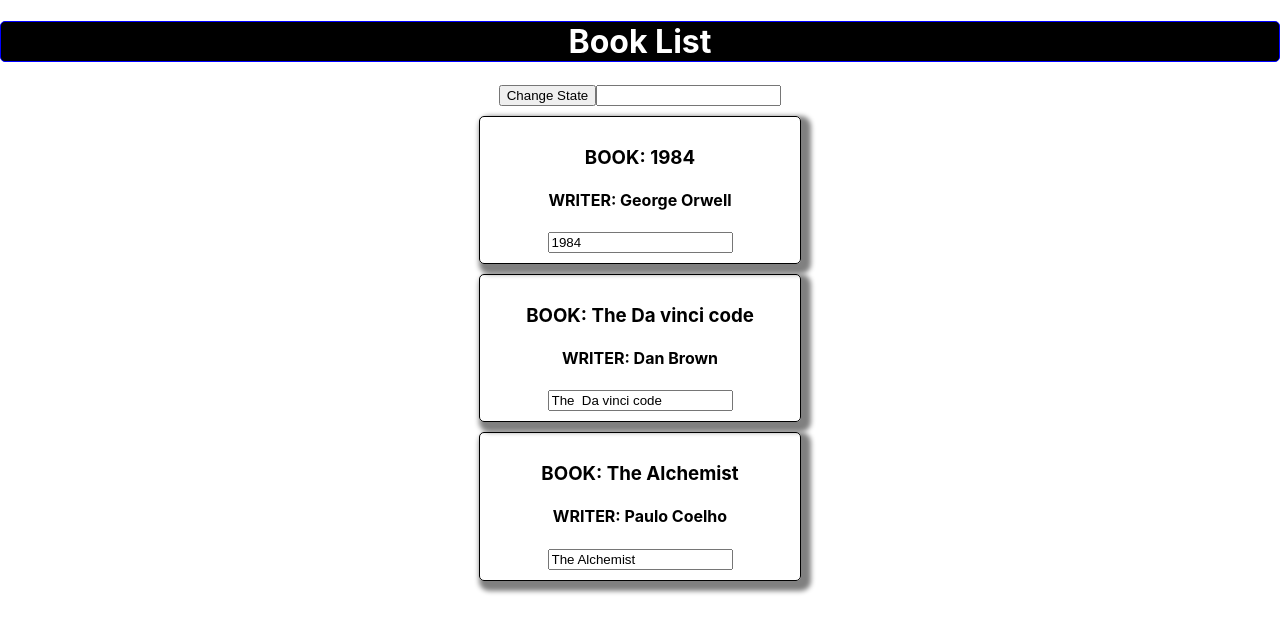
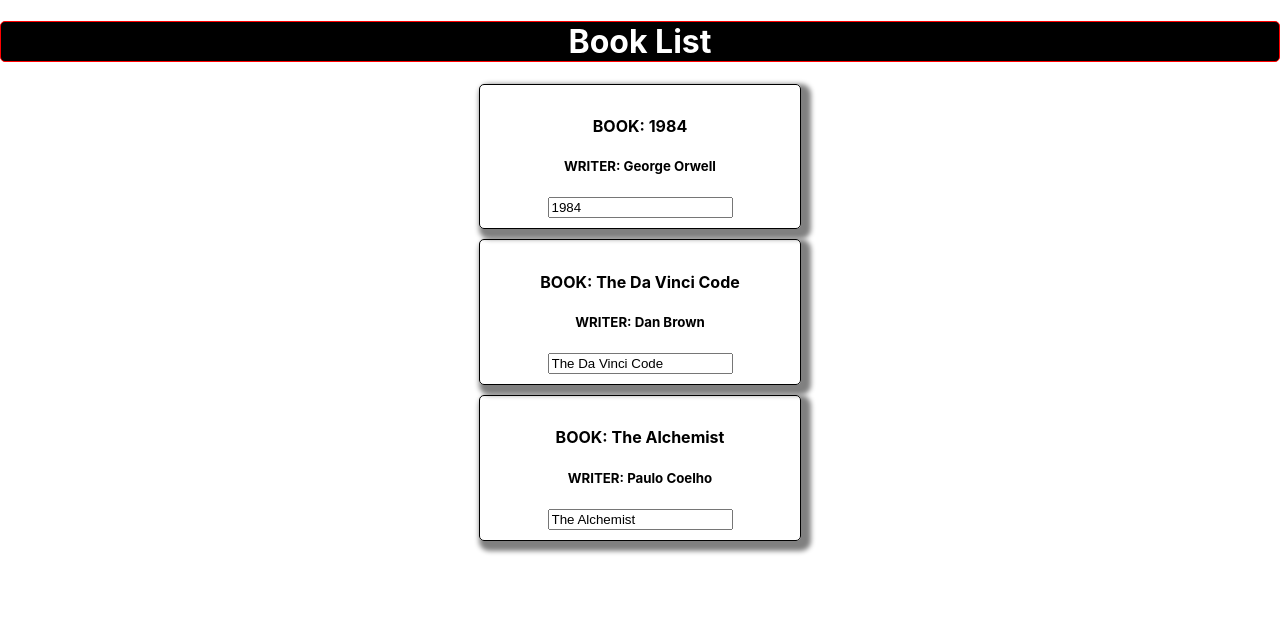
Before and after one commit to pauldipjoy/react_App_bohibrihi, a React (Create React App) app: page / in a window 1280 px wide. Shown: the top 632 px of the page. Built offline with nearby package versions, Linux system fonts and the light colour scheme.

Commit message:
change app again

```diff
--- a/src/App.js
+++ b/src/App.js
@@ -1,304 +1,473 @@
-import React, { Component } from 'react';
-import './App.css';
-import Book from './components/Book.js';
+// import React, { Component } from 'react';
+// import './App.css';
+// import Book from './components/Book.js';
 
-// JSX-
+// // JSX-
 
-// Functional Component-
-// function App() {
+// // Functional Component-
+// // function App() {
 
-//   return (
+// //   return (
 
-//     <div className = "App" >
+// //     <div className = "App" >
 
-//       <h1> Hello React JS </h1>
+// //       <h1> Hello React JS </h1>
 
-//       <Person/>
+// //       <Person/>
 
-//     </div>
+// //     </div>
 
-//   );
+// //   );
 
-  // without jsx code using react library method and same output-
-// return React.createElement("div" , { className: "App"}, React.createElement("h1" , null , "Hello React JS") ,  <Person /> );
+//   // without jsx code using react library method and same output-
+// // return React.createElement("div" , { className: "App"}, React.createElement("h1" , null , "Hello React JS") ,  <Person /> );
 
 
-//}
+// //}
 
-// functional Component-
-// function Person(){
+// // functional Component-
+// // function Person(){
 
-//   return (
+// //   return (
 
-//   <div>
+// //   <div>
 
-//     <h1>Hello! I am person component</h1>
+// //     <h1>Hello! I am person component</h1>
 
-//   </div>
+// //   </div>
 
-//   );
+// //   );
 
 
-  // without jsx code using react library method and same output-
-  //return React.createElement("div" , null , React.createElement("h1" , null , "Hello! I am person component"));
+//   // without jsx code using react library method and same output-
+//   //return React.createElement("div" , null , React.createElement("h1" , null , "Hello! I am person component"));
 
-// }
+// // }
 
 
-// ctrl + k + c => comment
-// ctrl + k + u => uncomment
+// // ctrl + k + c => comment
+// // ctrl + k + u => uncomment
 
-// class Component-
-class App extends Component {
+// // class Component-
+// class App extends Component {
 
 
 
 
-//state - define only class based component and that class component property
-//16.8 version have no constructor define thats optional
+// //state - define only class based component and that class component property
+// //16.8 version have no constructor define thats optional
 
 
-state = {
+// state = {
 
-  books : [
+//   books : [
 
-    { bookName : "1984" ,  writer : "George Orwell" },
-    { bookName : "The  Da vinci code" , writer : "Dan Brown" },
-    { bookName : "The Alchemist" , writer : "Paulo Coelho" }
-
-],
-
-  otherProp : "I am some other property"
+//     { id : 100 ,  bookName : "1984" ,  writer : "George Orwell" },
+//     { id : 111 ,  bookName : "The  Da vinci code" , writer : "Dan Brown" },
+//     { id : 112 ,  bookName : "The Alchemist" , writer : "Paulo Coelho" },
 
 
-}
-
-// old version-
-
-// constructor(){
-
-   //super();
-
-   //this.state = {}
-
-// }
-
-
-
-
-// onclick button function
-
-// change state method()-
-// new__Book__Name- dynamic parameter pass in method
-change__Button__State = ( new_Book_Name )=> {
-  //console.log("button clicked");
-
-  // BY usung this method() chnage above the state-
-
-  // normally in js-
-  // this.state.books[0].bookName= " 1974"  ->  wrong process
-
-
-
-  // setState()- component class build in method
-this.setState( {
-
-  books : [
-
-    { bookName : new_Book_Name , writer : "George Orwell" },
-    { bookName : "The  Da vinci code" , writer :"Dan Brown" },
-    { bookName : "Metmophosis" , writer : "Franz Kafka" }
-
-    ] ,
-
-    otherProp : "I am some other property__2"
-
-
-} );
-
-}
-// onclick  button function end
-
-
-
-// onchange input function-
-
-change__Input__State = event => {
-
-  this.setState( {
-
-    books : [
-
-      { bookName : event.target.value , writer : "George Orwell" },
-      { bookName : "The  Da vinci code" , writer :"Dan Brown" },
-      { bookName : "Metmophosis" , writer : "Franz Kafka" }
-
-      ] ,
-
-} );
-
-  }
-// onchange input function end
-
-
-
-render() {
-
-
-
-// Inline CSS
-const style = {
-
-  border: "1px solid blue",
-  borderRadius: "5px",
-  backgroundColor: "black",
-  color:"white"
-
-}
-
-
-    // let obj = new Component();
-    // console.log(obj);
-
-
-
-    // state & after change state in console test//
-//console.log(this.state);
-// state & after change state end //
-
-
-// Component List start
-
-const bookState = this.state.books;
-
-//const addbooks = bookState.map(function(book){
-
-
-const addbooks = bookState.map( book => {
-
-
-//console.log(book);
-//console.log(book.bookName);
-//console.log(book.writer);
-
-return (
-
-<Book
-
-bookName = {book.bookName}
-writer = {book.writer}
-/>
-
-);
-
-});
-
-
-//console.log(bookState);
-
-console.log(addbooks);
-
-
-
-
-// Component List end
+// ],
 
 
 
 
 
 
-  return (
+
+//   //otherProp : "I am some other property"
 
 
-<div className = "App" >
+// }
 
+// // old version-
 
-{/* for person component- */}
+// // constructor(){
 
+//    //super();
 
-    {/* <h1> Hello person JS </h1>
+//    //this.state = {}
 
-    <Person  name = "DIPJOY" age= "22" hometown = "Chittagong"> I am some info of person </Person>
-    <Person  name = "DIPA"   age= "20" hometown = "Dhaka" >  I am some info of person </Person>
-    <Person  name = "JACK"   age= "27" hometown = "sylet" >  I am some info of person</Person>
-    <Person  name = "TANMOY" age= "28" hometown = "Barisal">  I am some info of person</Person> */}
-
-
-
-  {/* for book list component- */}
-
-
-<h1 style={style}> Book List</h1>
-
-
- {/* FOR CHANGE STATE- */}
-
- {/*  method bind( two parameter) - dynamic parameter pass  */}
-<button onClick={this.change__Button__State.bind(this , "Nineteen Eighty-Four")}> Change State</button>
-
-{/* another better option using arrow function  */}
-{/* <button onClick={ () => this.change__Book__State("Nineteen Eighty-Four")} > Change State </button> */}
-
-{/* FOR CHANGE STATE end */}
-
-
-
-{/* Using Input field & change State- */}
-<input type ="text"  onChange = {this.change__Input__State} />
-{/* Using input field & change State end */}
+// // }
 
 
 
 
 
- {/* <Book
 
-  bookName = {this.state.books[0].bookName}
-  writer = {this.state.books[0].writer}
+// // onclick button function
 
-  inputName = { this.change__Input__State}
+// // change state method()-
+// // new__Book__Name- dynamic parameter pass in method
+// // change__Book__State = ( new_Book_Name )=> {
+//   //console.log("button clicked");
 
-/>
+//   // BY usung this method() chnage above the state-
 
-
-<Book
-
-  bookName = {this.state.books[1].bookName}
-  writer = {this.state.books[1].writer} />
+//   // normally in js-
+//   // this.state.books[0].bookName= " 1974"  ->  wrong process
 
 
 
-<Book
+//   // setState()- component class build in method
+// // this.setState( {
 
-  bookName = {this.state.books[2].bookName}
-  writer = {this.state.books[2].writer}
+// //   books : [
+
+// //     { bookName : new_Book_Name , writer : "George Orwell" },
+// //     { bookName : "The  Da vinci code" , writer :"Dan Brown" },
+// //     { bookName : "Metmophosis" , writer : "Franz Kafka" }
+
+// //     ] ,
+
+// //     otherProp : "I am some other property__2"
 
 
-    // pass method in props to books component using change state
-  change = {this.change__Button__State.bind(this, "Nineteen 84")} // (change book state fumction reference pass)
+// // } );
 
-/>  */}
+// // }
+// // onclick  button function end
 
 
 
 
-{/* component list */}
-
-{addbooks}
-
-{/* component list end */}
 
 
 
 
-</div>
 
-  );
 
+
+// // onchange input function-
+
+// change__Input__State = (event ,index) => {
+
+
+//   const book = {
+
+//     ...this.state.books[index]
+//   }
+
+//   book.bookName = event.target.value;
+//  const  books = [...this.state.books];
+
+//   books[index] = book;
+
+//   this.setState(
+
+//     {
+
+//     books: book
+
+//   }
+
+//     )
+
+
+
+
+// //   this.setState( {
+
+// //     books : [
+
+// //       { bookName : event.target.value , writer : "George Orwell" },
+// //       { bookName : "The  Da vinci code" , writer :"Dan Brown" },
+// //       { bookName : "Metmophosis" , writer : "Franz Kafka" }
+
+// //       ] ,
+
+// // } );
+
+// // console.log(event)
+
+
+
+
+
+
+
+
+
+//   }
+// // onchange input function end
+
+
+
+// // delete book from dom-
+// deleteBookState = index => {
+
+// //const books  = this.state.books.slice();
+// //const books = this.state.books.map(item => item);
+// const books = [...this.state.books];
+
+// books.splice(index , 1 );
+// this.setState({
+
+//   books : books
+
+// });
+
+
+// };
+
+
+
+
+
+
+
+
+
+
+
+
+
+
+// render() {
+
+
+
+// // Inline CSS
+// const style = {
+
+//   border: "1px solid blue",
+//   borderRadius: "5px",
+//   backgroundColor: "black",
+//   color:"white"
+
+// }
+
+
+//     // let obj = new Component();
+//     // console.log(obj);
+
+
+
+//     // state & after change state in console test//
+// //console.log(this.state);
+// // state & after change state end //
+
+
+
+
+// // Component List start-
+// //const bookState = this.state.books;
+// //const addbooks = bookState.map(function(book){
+
+// // mapping()- arrow function
+// const addbooks = this.state.books.map( (book , index ) => {
+
+
+// //console.log(book);
+
+// // book  property access-
+// //console.log(book.bookName);
+// //console.log(book.writer);
+
+// // all component return-
+// return (
+
+// <Book
+
+// bookName = {book.bookName}
+// writer = {book.writer}
+
+// delete = { () => this.deleteBookState(index)}
+
+// key = {book.id}
+
+// inputName ={ (event) => this.change__Input__State (event,index)}
+
+// />
+
+// );
+
+// });
+
+
+
+
+// //console.log(bookState);
+
+// console.log(addbooks);
+
+
+
+
+// // Component List end
+
+
+
+
+
+
+//   return (
+
+
+// <div className = "App" >
+
+
+// {/* for person component- */}
+
+
+//     {/* <h1> Hello person JS </h1>
+
+//     <Person  name = "DIPJOY" age= "22" hometown = "Chittagong"> I am some info of person </Person>
+//     <Person  name = "DIPA"   age= "20" hometown = "Dhaka" >  I am some info of person </Person>
+//     <Person  name = "JACK"   age= "27" hometown = "sylet" >  I am some info of person</Person>
+//     <Person  name = "TANMOY" age= "28" hometown = "Barisal">  I am some info of person</Person> */}
+
+
+
+//   {/* for book list component- */}
+
+
+// <h1 style={style}> Book List</h1>
+
+
+//  {/* FOR CHANGE STATE- */}
+
+//  {/*  method bind( two parameter) - dynamic parameter pass  */}
+// {/* <button onClick={this.change__Book__State.bind(this , "Nineteen Eighty-Four")}> Change State </button> */}
+
+// {/* another better option using arrow function  */}
+// {/* <button onClick={ () => this.change__Book__State("Nineteen Eighty-Four")} > Change State </button> */}
+
+// {/* FOR CHANGE STATE end */}
+
+
+
+// {/* Using Input field & change State- */}
+// <input type ="text"  onChange = {this.change__Input__State} />
+// {/* Using input field & change State end */}
+
+
+
+
+// {/* <Book
+
+//   bookName = {this.state.books[0].bookName}
+//   writer = {this.state.books[0].writer}
+
+//   inputName = { this.change__Input__State}
+
+// />
+
+
+// <Book
+
+//   bookName = {this.state.books[1].bookName}
+//   writer = {this.state.books[1].writer} />
+
+
+
+// <Book
+
+//   bookName = {this.state.books[2].bookName}
+//   writer = {this.state.books[2].writer}
+
+
+//     // pass method in props to books component using change state
+//   change = {this.change__Book__State.bind(this, "Nineteen 84")} // (change book state fumction reference pass)
+
+// />  */}
+
+
+
+
+// {/* component list */}
+
+// {addbooks}
+
+// {/* component list end */}
+
+
+
+
+// </div>
+
+//   );
+
+// }
+
+
+// }
+
+// export default App;
+
+
+
+
+
+
+import React, { Component } from 'react';
+import './App.css';
+import Book from './components/Book';
+
+class App extends Component {
+  state = {
+    books: [
+      { id: 1, bookName: "1984", writer: "George Orwell" },
+      { id: 2, bookName: "The Da Vinci Code", writer: "Dan Brown" },
+      { id: 3, bookName: "The Alchemist", writer: "Paulo Coelho" }
+    ],
+  }
+
+  changeWithInputState = (event, index) => {
+    const book = {
+      ...this.state.books[index]
+    }
+    console.log(book);
+
+    book.bookName = event.target.value;
+    const books = [...this.state.books];
+    books[index] = book;
+
+    this.setState({ books: books });
+  }
+
+  deleteBookState = index => {
+    //const books = this.state.books.slice();
+    //const books = this.state.books.map(item => item);
+    const books = [...this.state.books];
+    books.splice(index, 1);
+    this.setState({
+      books: books
+    });
+  };
+
+  render() {
+    const style = {
+      border: "1px solid red",
+      borderRadius: "5px",
+      backgroundColor: "black",
+      color: "white",
+    };
+
+    //const booksState = this.state.books;
+
+    const books = this.state.books.map((book, index) => {
+      return (
+        <Book
+          bookName={book.bookName}
+          writer={book.writer}
+          delete={() => this.deleteBookState(index)}
+          key={book.id}
+          inputName={(event) => this.changeWithInputState(event, index)}
+        />
+      );
+    });
+
+    //console.log(booksState);
+    console.log(books);
+
+    return (
+      <div className="App">
+        <h1 style={style}>Book List</h1>
+        {books}
+      </div>
+    );
+  }
 }
 
-}
-
-
 export default App;
--- a/src/components/Book.js
+++ b/src/components/Book.js
@@ -11,9 +11,11 @@ const Book = (props)=> {
 
 
          {/* pass method props change state with event    */}
-        <h3  onClick ={props.change} >  BOOK: {props.bookName}  </h3>
+        {/* <h3  onClick ={props.change} >  BOOK: {props.bookName}  </h3> */}
 
-        <h4> WRITER: {props.writer }</h4>
+        <h4  onClick ={props.delete} >  BOOK: {props.bookName}  </h4>
+
+        <h5> WRITER: {props.writer }</h5>
 
         <input type = "text" onChange = {props.inputName} value = {props.bookName} />
 
```
